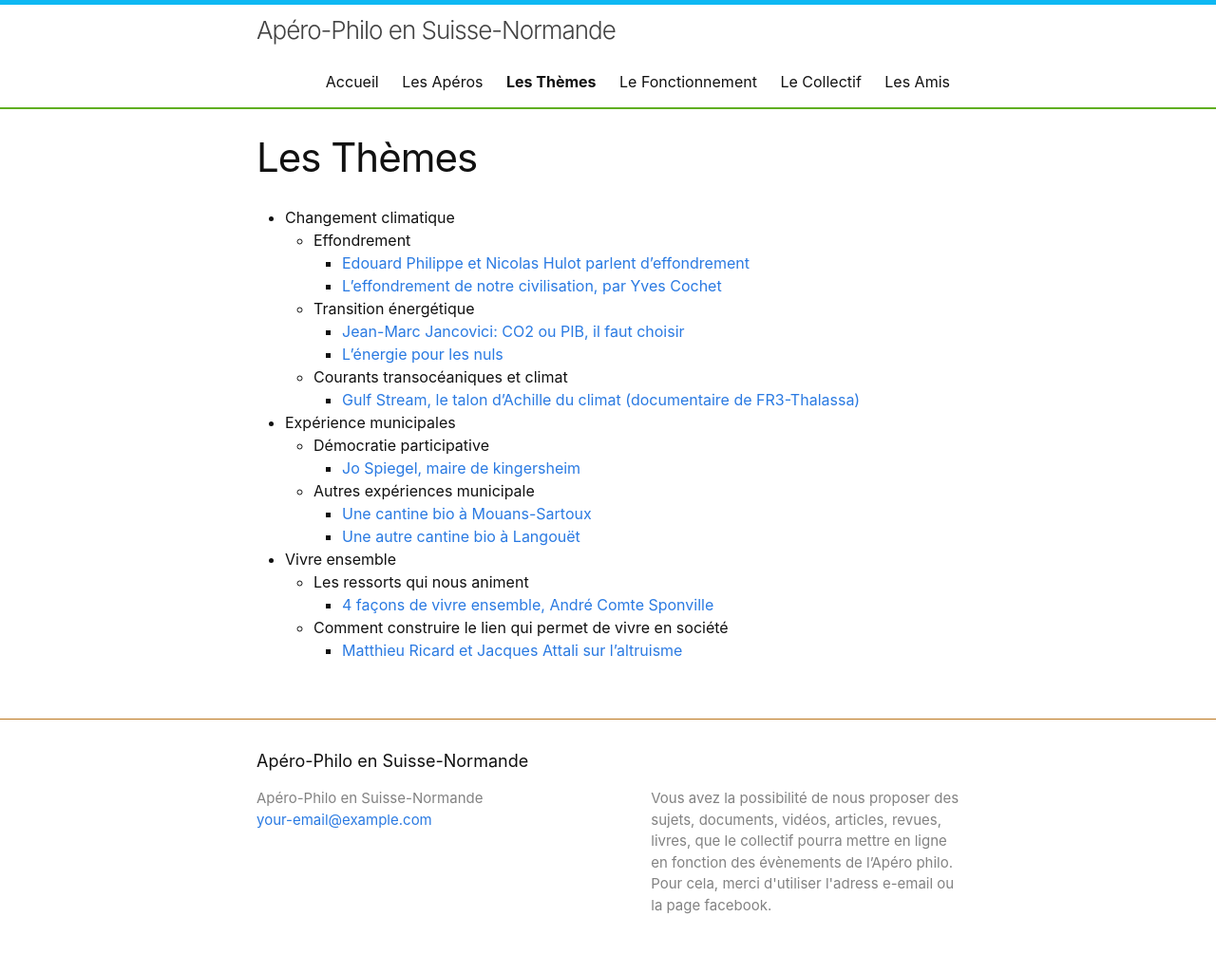
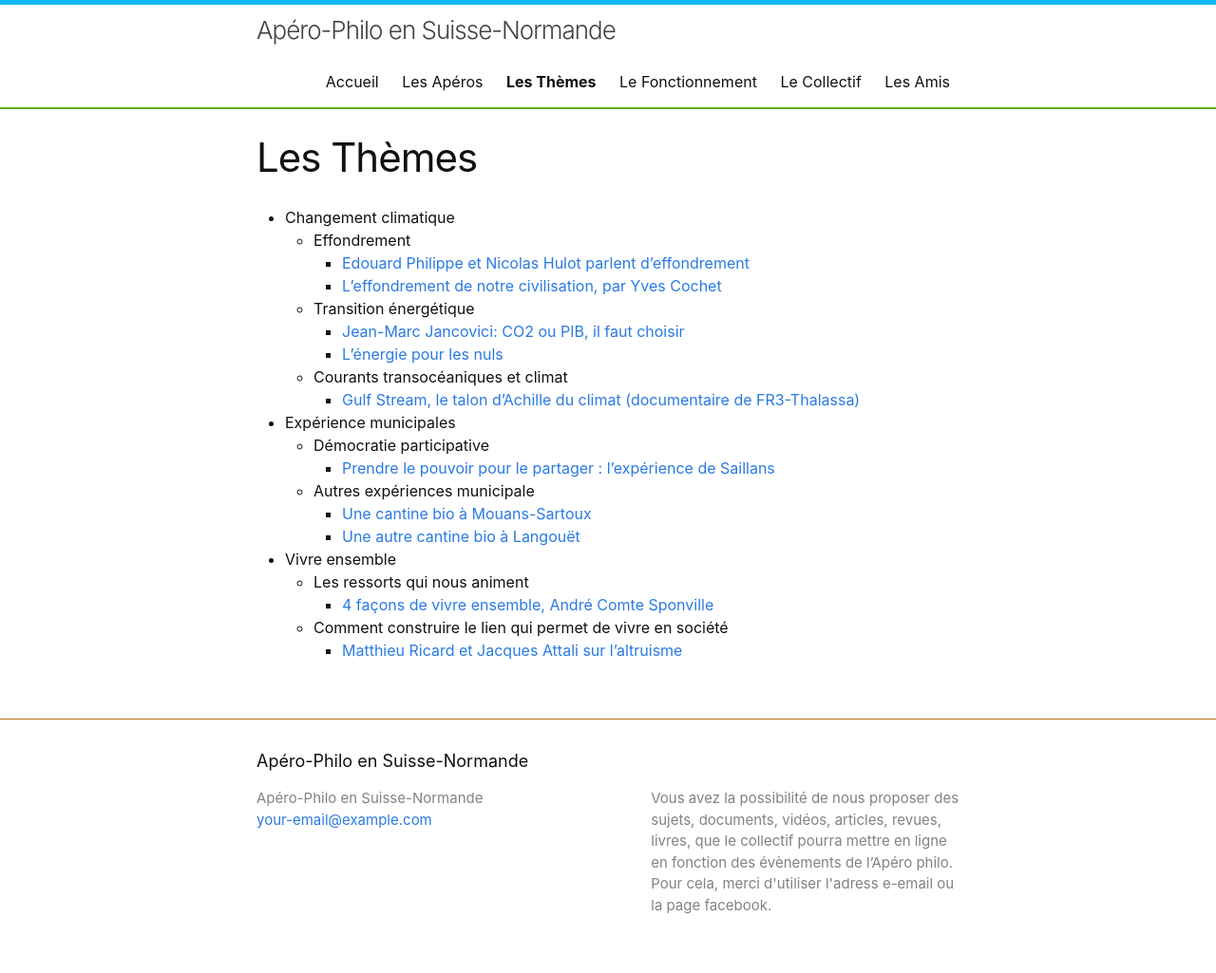
Before and after one commit to aperophilo/apero-philo-suisse-normande.github.io, a Jekyll site: the page built from pages/02-theme.markdown, in a window 1280 px wide. Shown: the whole page at 95% size. Built offline with Jekyll 4.4.1, drawn with Linux system fonts in a browser that asks for light colours.

Commit message:
Update 02-theme.markdown

```diff
--- a/pages/02-theme.markdown
+++ b/pages/02-theme.markdown
@@ -17,7 +17,7 @@ permalink: /theme/
 
 - Expérience municipales
   - Démocratie participative
-    - [Jo Spiegel, maire de kingersheim](https://www.youtube.com/watch?v=1Tdl89vfdV0)
+    - [Prendre le pouvoir pour le partager : l’expérience de Saillans](https://www.youtube.com/watch?v=0aJphwiaoNk)
   - Autres expériences municipale
     - [Une cantine bio à Mouans-Sartoux](https://www.youtube.com/watch?v=Yfy4xgSCI30)
     - [Une autre cantine bio à Langouët](https://www.youtube.com/watch?v=YqC2w3Q1jKM)
```
